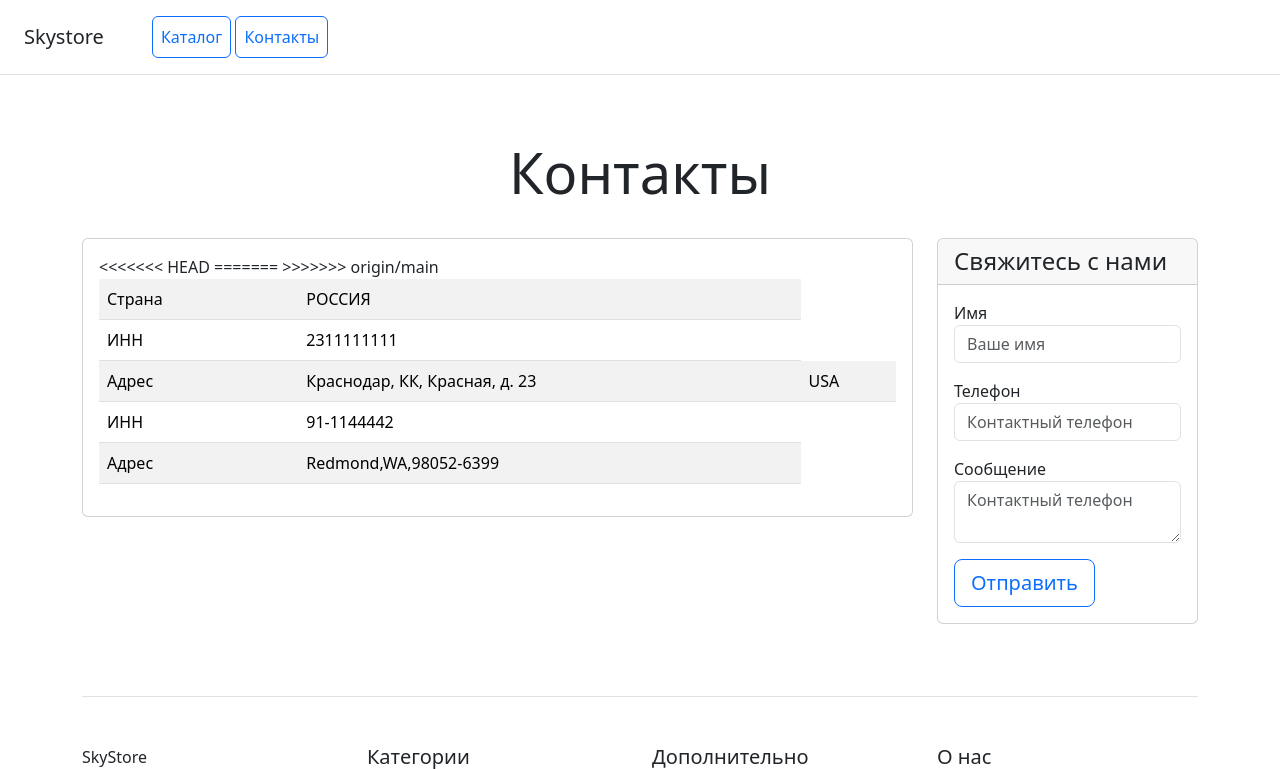
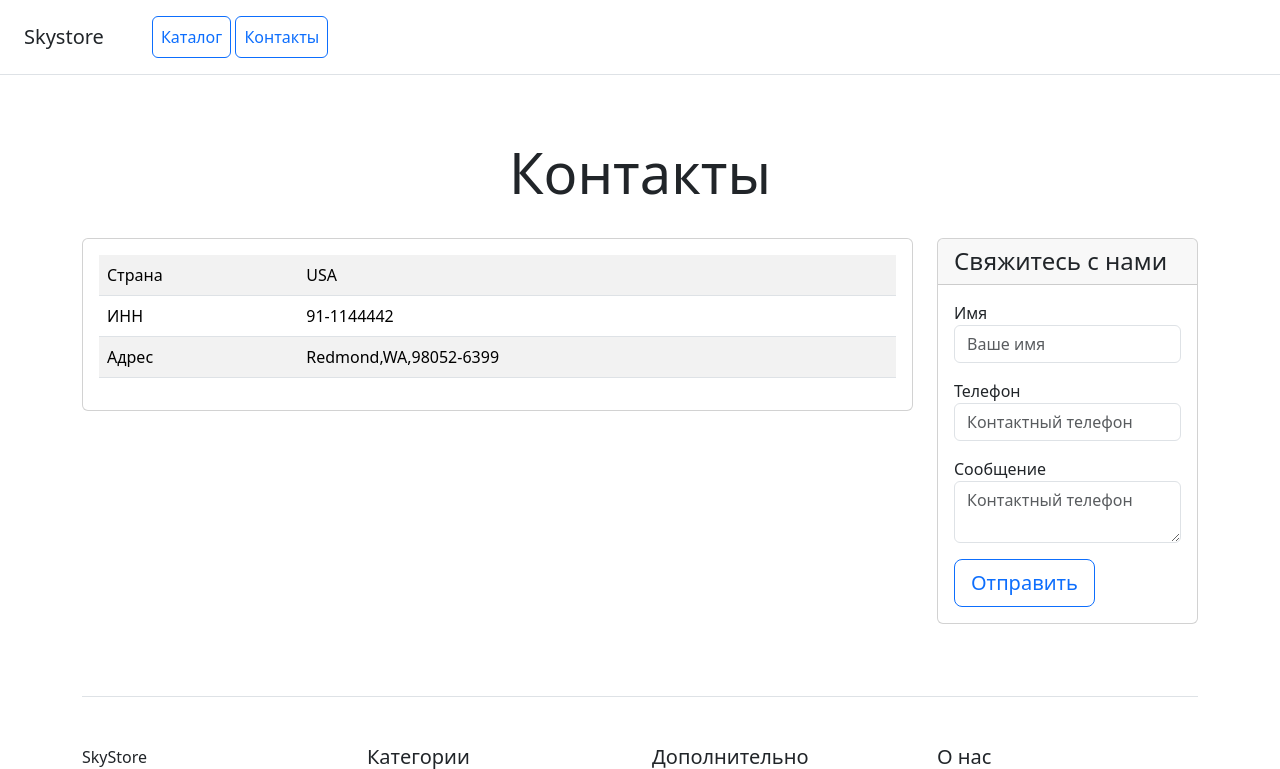
Before and after one commit to MaxDrachev/django_lessons, a Django app: template catalog/templates/contacts.html in a window 1280 px wide. Shown: the top 769 px of the page. Run offline with Django 5.2, Linux system fonts and the light colour scheme; the template is opened without the code that fills it, so the values that code supplies are empty; parts of the project's set-up code (start-up, migrations or seed data) failed here and were passed over.

Commit message:
fix DONE

```diff
--- a/catalog/templates/contacts.html
+++ b/catalog/templates/contacts.html
@@ -27,17 +27,6 @@
                     <table class="table table-striped">
                         <tr>
                             <td class="w-25">Страна</td>
-<<<<<<< HEAD
-                            <td>РОССИЯ</td>
-                        </tr>
-                        <tr>
-                            <td class="w-25">ИНН</td>
-                            <td>2311111111</td>
-                        </tr>
-                        <tr>
-                            <td class="w-25">Адрес</td>
-                            <td>Краснодар, КК, Красная, д. 23</td>
-=======
                             <td>USA</td>
                         </tr>
                         <tr>
@@ -47,7 +36,6 @@
                         <tr>
                             <td class="w-25">Адрес</td>
                             <td>Redmond,WA,98052-6399</td>
->>>>>>> origin/main
                         </tr>
                     </table>
                 </div>
--- a/catalog/urls.py
+++ b/catalog/urls.py
@@ -1,17 +1,10 @@
 from django.urls import path, include
 from catalog.apps import CatalogConfig
-<<<<<<< HEAD
 from catalog.views import home_page, contacts_page
-=======
->>>>>>> origin/main
 
 app_name = CatalogConfig.name
 
 urlpatterns = [
-<<<<<<< HEAD
     path('', home_page, name='home_page'),
     path('contacts/', contacts_page, name='contacts_page')
-=======
-    path('',)
->>>>>>> origin/main
 ]
```
